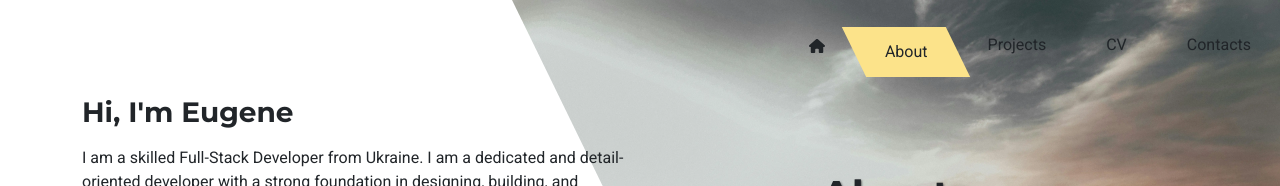
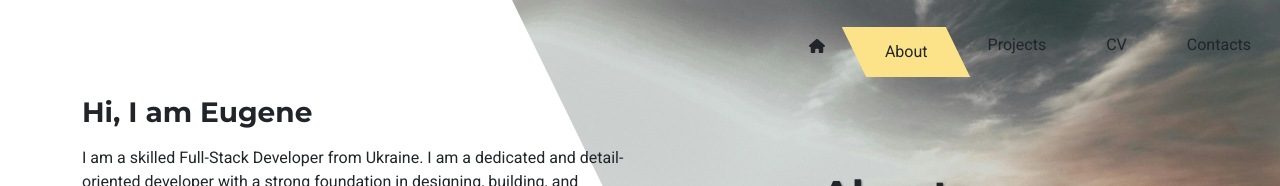
Before and after one commit to EugeneBatenko/project-fenec, a Next.js app: page /about in a window 1280 px wide. Shown: the top 186 px of the page. Built offline with nearby package versions, Linux system fonts and the light colour scheme.

Commit message:
Fix linter errors

```diff
--- a/app/components/Header/Navigation.tsx
+++ b/app/components/Header/Navigation.tsx
@@ -1,4 +1,4 @@
-import React, {useEffect, useLayoutEffect, useState} from "react";
+import React, {useLayoutEffect, useState} from "react";
 import Link from "next/link";
 
 import {FaHouse} from "react-icons/fa6";
--- a/app/components/Summary/Summary.tsx
+++ b/app/components/Summary/Summary.tsx
@@ -8,7 +8,7 @@ export const Summary = () => {
             <div className="container">
                 <div className="row flex-md-row flex-column-reverse">
                     <div className="col z-2 py-5">
-                        <h3 className="mb-3">Hi, I'm Eugene</h3>
+                        <h3 className="mb-3">Hi, I am Eugene</h3>
                         <p>I am a skilled Full-Stack Developer from Ukraine. I am a dedicated and detail-oriented
                             developer with a strong foundation in designing, building, and optimizing web applications.
                             Skilled in both frontend and backend technologies, I specialize in creating efficient,
```
